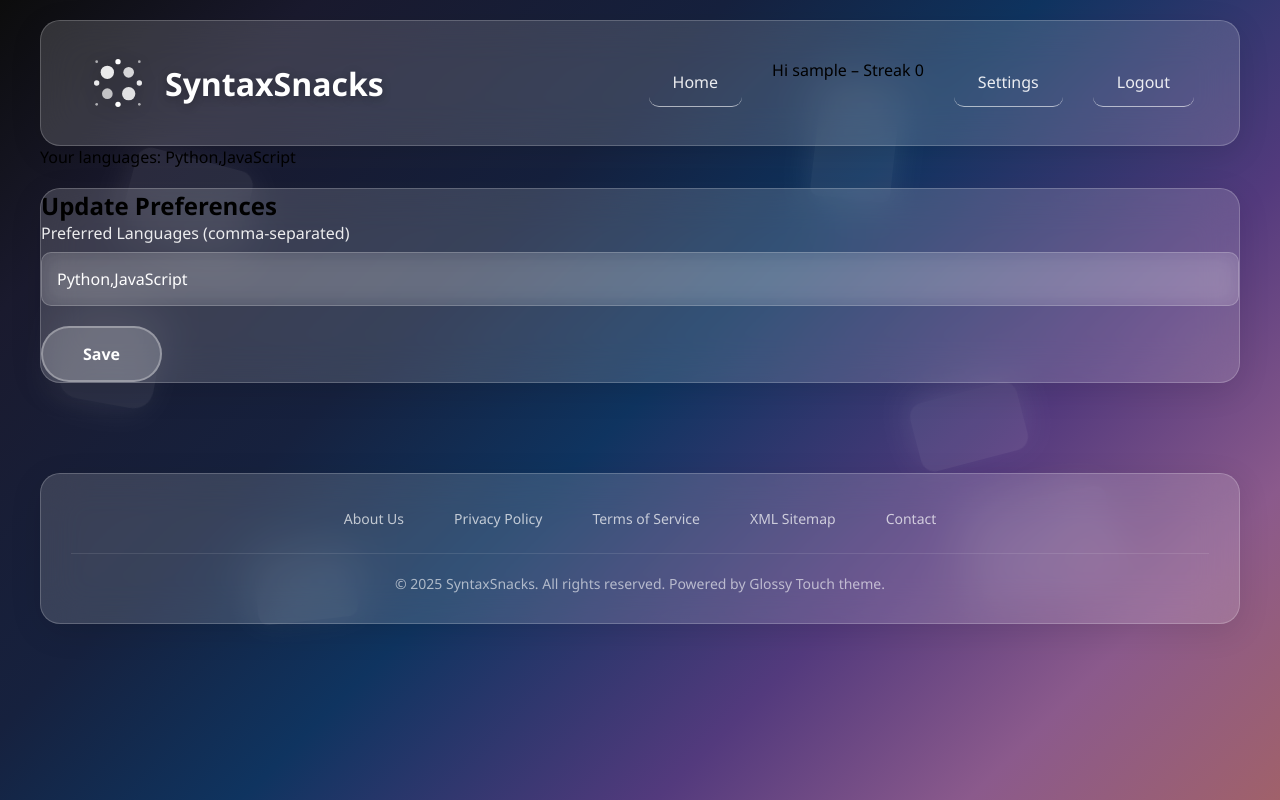
After one commit to Cukowski/SyntaxSnacks, a Flask app: page /profile in a window 1280 px wide. The commit adds this page. Run offline with Flask 3, Linux system fonts and the light colour scheme; the visitor is signed in with stand-in values (Sample User, id 1).

Commit message:
Refactor templates with Glossy Touch layout

```diff
--- a/app/main/routes.py
+++ b/app/main/routes.py
@@ -1,4 +1,4 @@
-from flask import Blueprint, render_template, redirect, url_for
+from flask import Blueprint, render_template, redirect, url_for, request, flash
 from flask_login import login_required, current_user
 from ..models import Challenge, UserProgress, db
 from ..utils import select_daily_challenge_for
@@ -33,7 +33,13 @@ def complete(challenge_id):
     # Optionally update streak if this is first solve today
     return redirect(url_for("main.dashboard"))
 
-@main_bp.route("/profile")
+@main_bp.route("/profile", methods=["GET", "POST"])
 @login_required
 def profile():
+    if request.method == "POST":
+        langs = request.form.get("languages", "")
+        current_user.preferred_languages = langs
+        db.session.commit()
+        flash("Preferences updated.", "success")
+        return redirect(url_for("main.profile"))
     return render_template("profile.html", user=current_user)
--- a/app/templates/base.html
+++ b/app/templates/base.html
@@ -1,37 +1,39 @@
-<!doctype html>
+<!DOCTYPE html>
 <html lang="en">
 <head>
-  <meta charset="utf-8" />
+    <meta charset="UTF-8">
+    <meta name="viewport" content="width=device-width, initial-scale=1.0">
     <title>{% block title %}SyntaxSnacks{% endblock %}</title>
-  <meta name="viewport" content="width=device-width,initial-scale=1" />
-  <!-- include Glossy Touch CSS -->
-  <link rel="stylesheet" href="{{ url_for('static', filename='css/style.css') }}" />
+    <link rel="stylesheet" href="{{ url_for('static', filename='templatemo-glossy-touch.css') }}">
 </head>
 <body>
-  <nav>
-    <a href="{{ url_for('main.dashboard') }}">Home</a>
-    {% if current_user.is_authenticated %}
-      <span>Hi {{ current_user.username }}</span>
-      <a href="{{ url_for('main.profile') }}">Profile</a>
-      <a href="{{ url_for('auth.logout') }}">Logout</a>
-    {% else %}
-      <a href="{{ url_for('auth.login') }}">Login</a>
-      <a href="{{ url_for('auth.signup') }}">Sign Up</a>
-    {% endif %}
-  </nav>
-  <main>
+    <div class="bg-shapes">
+        <div class="shape"></div>
+        <div class="shape"></div>
+        <div class="shape"></div>
+        <div class="shape"></div>
+        <div class="shape"></div>
+        <div class="shape"></div>
+    </div>
+
+    {% include 'partials/_header.html' %}
+
+    <div class="container">
         {% with messages = get_flashed_messages(with_categories=true) %}
         {% if messages %}
         <div class="flash-container">
             {% for category, msg in messages %}
-            <div class="flash {{ category }}">{{ msg }}</div>
+            <div class="alert {{ category }} glass">{{ msg }}</div>
             {% endfor %}
         </div>
         {% endif %}
         {% endwith %}
+
         {% block content %}{% endblock %}
-  </main>
-  <!-- your JS -->
-  <script src="{{ url_for('static', filename='js/main.js') }}"></script>
+    </div>
+
+    {% include 'partials/_footer.html' %}
+
+    <script src="{{ url_for('static', filename='templatemo-glossy-touch.js') }}"></script>
 </body>
 </html>
--- /dev/null
+++ b/app/templates/partials/_footer.html
@@ -0,0 +1,18 @@
+<div id="footer">
+    <div class="container">
+        <footer class="glass">
+            <div class="footer-content">
+                <div class="footer-links">
+                    <a href="#" onclick="return false;">About Us</a>
+                    <a href="#" onclick="return false;">Privacy Policy</a>
+                    <a href="#" onclick="return false;">Terms of Service</a>
+                    <a href="#" onclick="return false;">XML Sitemap</a>
+                    <a href="#" onclick="return false;">Contact</a>
+                </div>
+                <div class="copyright">
+                    &copy; 2025 SyntaxSnacks. All rights reserved. Powered by Glossy Touch theme.
+                </div>
+            </div>
+        </footer>
+    </div>
+</div>
--- /dev/null
+++ b/app/templates/partials/_header.html
@@ -0,0 +1,39 @@
+<header>
+    <div class="container">
+        <nav class="glass">
+            <div class="logo">
+                <div class="logo-icon">
+                    <svg viewBox="0 0 48 48" fill="white" xmlns="http://www.w3.org/2000/svg">
+                        <circle cx="16" cy="16" r="5" opacity="0.9"/>
+                        <circle cx="32" cy="16" r="4" opacity="0.8"/>
+                        <circle cx="16" cy="32" r="4" opacity="0.7"/>
+                        <circle cx="32" cy="32" r="5" opacity="0.85"/>
+                        <circle cx="24" cy="8" r="2" opacity="1"/>
+                        <circle cx="8" cy="24" r="2" opacity="0.9"/>
+                        <circle cx="40" cy="24" r="2" opacity="0.9"/>
+                        <circle cx="24" cy="40" r="2" opacity="1"/>
+                        <circle cx="8" cy="8" r="1" opacity="0.6"/>
+                        <circle cx="40" cy="8" r="1" opacity="0.6"/>
+                        <circle cx="8" cy="40" r="1" opacity="0.6"/>
+                        <circle cx="40" cy="40" r="1" opacity="0.6"/>
+                    </svg>
+                </div>
+                <span>SyntaxSnacks</span>
+            </div>
+            <div class="nav-links">
+                <a href="{{ url_for('main.dashboard') }}">Home</a>
+                {% if current_user.is_authenticated %}
+                    <span class="user-info">Hi {{ current_user.username }} – Streak {{ current_user.streak }}</span>
+                    <a href="{{ url_for('main.profile') }}">Settings</a>
+                    <a href="{{ url_for('auth.logout') }}">Logout</a>
+                {% else %}
+                    <a href="{{ url_for('auth.login') }}">Login</a>
+                    <a href="{{ url_for('auth.signup') }}">Sign Up</a>
+                {% endif %}
+            </div>
+        </nav>
+        {% if current_user.is_authenticated %}
+        <div class="user-langs">Your languages: {{ current_user.preferred_languages }}</div>
+        {% endif %}
+    </div>
+</header>
--- /dev/null
+++ b/app/templates/profile.html
@@ -0,0 +1,15 @@
+{% extends "base.html" %}
+{% block title %}Settings – SyntaxSnacks{% endblock %}
+{% block content %}
+<div class="settings-form glass">
+    <h2>Update Preferences</h2>
+    <form method="POST" action="{{ url_for('main.profile') }}">
+        <input type="hidden" name="csrf_token" value="{{ csrf_token() }}">
+        <div class="form-group">
+            <label for="languages">Preferred Languages (comma-separated)</label>
+            <input id="languages" name="languages" value="{{ user.preferred_languages }}" />
+        </div>
+        <button type="submit" class="cta-button">Save</button>
+    </form>
+</div>
+{% endblock %}
```
Also changed, not shown: app/templates/dashboard.html (+2 -29 lines), app/templates/login.html (+16 -9 lines), app/templates/partials/_challenge_card.html (added, +21 -0 lines), app/templates/signup.html (+20 -11 lines). Lines whose indentation alone changed are shown as unchanged.
